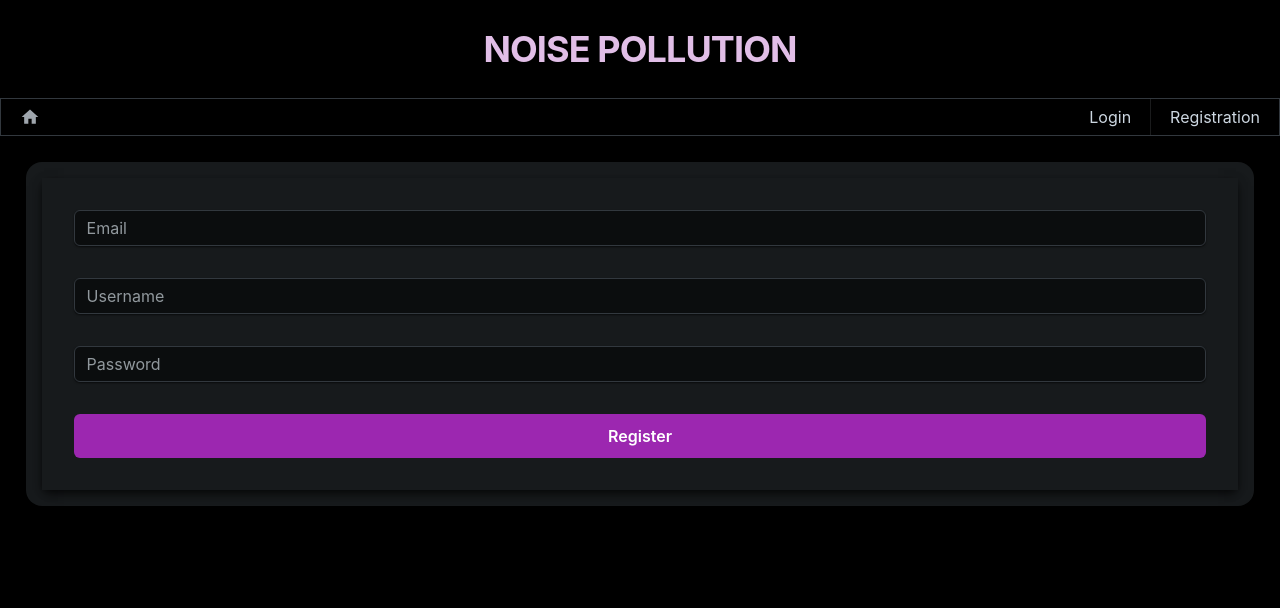
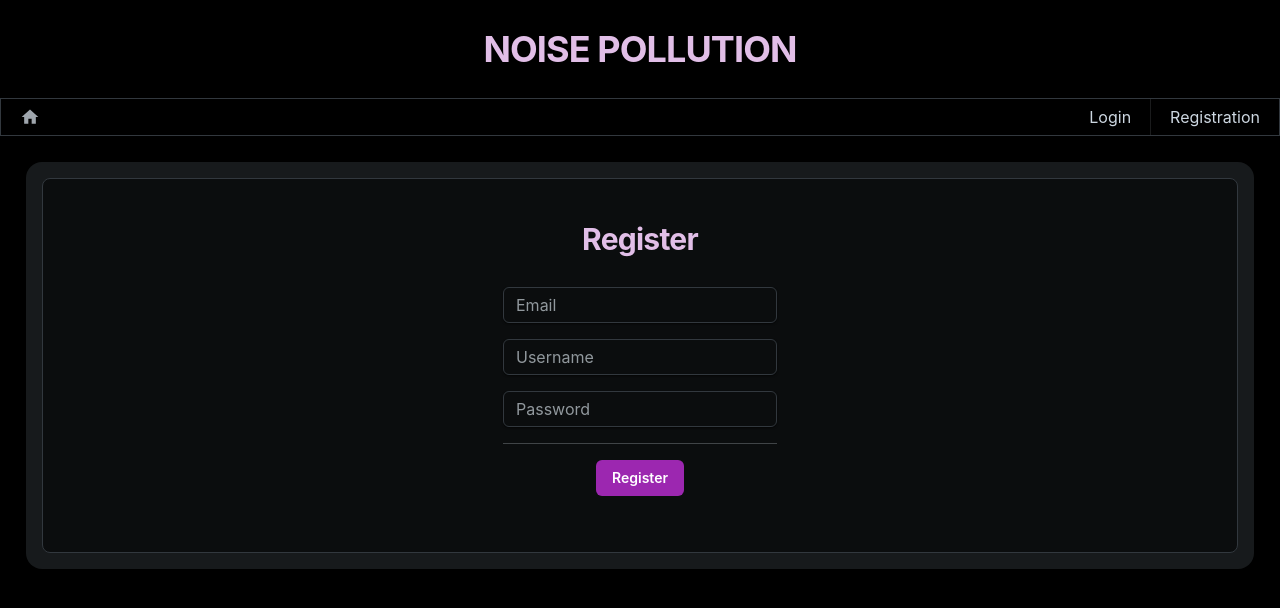
Before and after one commit to TimSesel/Project-Website-Frontend, a React (Create React App) app: page /register in a window 1280 px wide. Shown: the top 608 px of the page. Built offline with nearby package versions, Linux system fonts and the light colour scheme.

Commit message:
PROJECT-15 Register glow up
Made register page prettier

```diff
--- a/src/components/Register.js
+++ b/src/components/Register.js
@@ -1,31 +1,43 @@
-import { useState } from "react";
-import Box from "@mui/joy/Box";
+import { useContext, useState } from "react";
+import { UserContext } from "../userContext";
+import { Navigate } from "react-router-dom";
 import Button from "@mui/joy/Button";
 import Input from "@mui/joy/Input";
-import VStack from "@mui/joy/Stack";
+import Typography from "@mui/joy/Typography";
+import Card from "@mui/joy/Card";
+import CardContent from "@mui/joy/CardContent";
 
 function Register() {
   const [username, setUsername] = useState("");
   const [password, setPassword] = useState("");
   const [email, setEmail] = useState("");
+  const [error, setError] = useState("");
+  const userContext = useContext(UserContext);
 
   async function register(e) {
     e.preventDefault();
+    setError("The error message is working!!")
     console.log(
       `Email: ${email}\nUsername: ${username}\nPassword: ${password}`,
     );
   }
 
   return (
-    <Box p={4} rounded="md" bg="white" boxShadow="md">
-      <form onSubmit={register}>
-        <VStack spacing={4}>
+    <Card sx={{ p: 5 }}>
+      <Typography level="h2" sx={{ color:'primary.100', textAlign: 'center' }}>
+          Register
+      </Typography>
+      <CardContent sx={{ p: 2, borderRadius: 16, alignSelf: 'center', textAlign: 'center' }}>
+        {userContext.user ? <Navigate replace to="/" /> : ""}
+        <form onSubmit={register}>
           <Input
             type="text"
             name="email"
             placeholder="Email"
             value={email}
             onChange={(e) => setEmail(e.target.value)}
+            sx={{ mb: 2 }}
+
           />
           <Input
             type="text"
@@ -33,6 +45,7 @@ function Register() {
             placeholder="Username"
             value={username}
             onChange={(e) => setUsername(e.target.value)}
+            sx={{ mb: 2 }}
           />
           <Input
             type="password"
@@ -40,13 +53,18 @@ function Register() {
             placeholder="Password"
             value={password}
             onChange={(e) => setPassword(e.target.value)}
+            sx={{ mb: 2 }}
           />
-          <Button type="submit" colorScheme="blue" size="lg" fontSize="md">
+          <hr/>
+          <Typography level="body-md" sx={{ color:'danger.400', textAlign: 'center', m: 2 }}>
+            {error}
+          </Typography>
+          <Button type="submit" size="md" fontSize="lg">
             Register
           </Button>
-        </VStack>
-      </form>
-    </Box>
+        </form>
+      </CardContent>
+    </Card>
   );
 }
 
```
